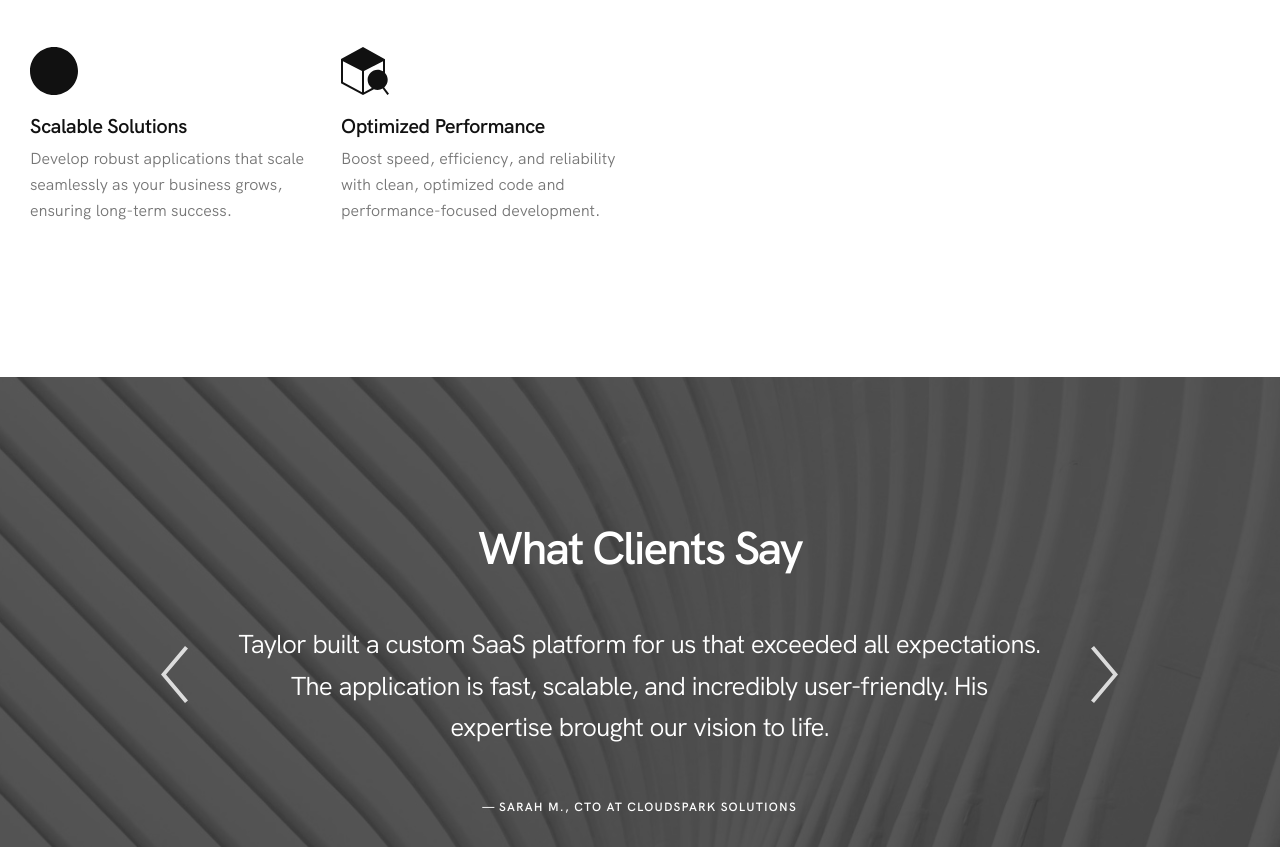
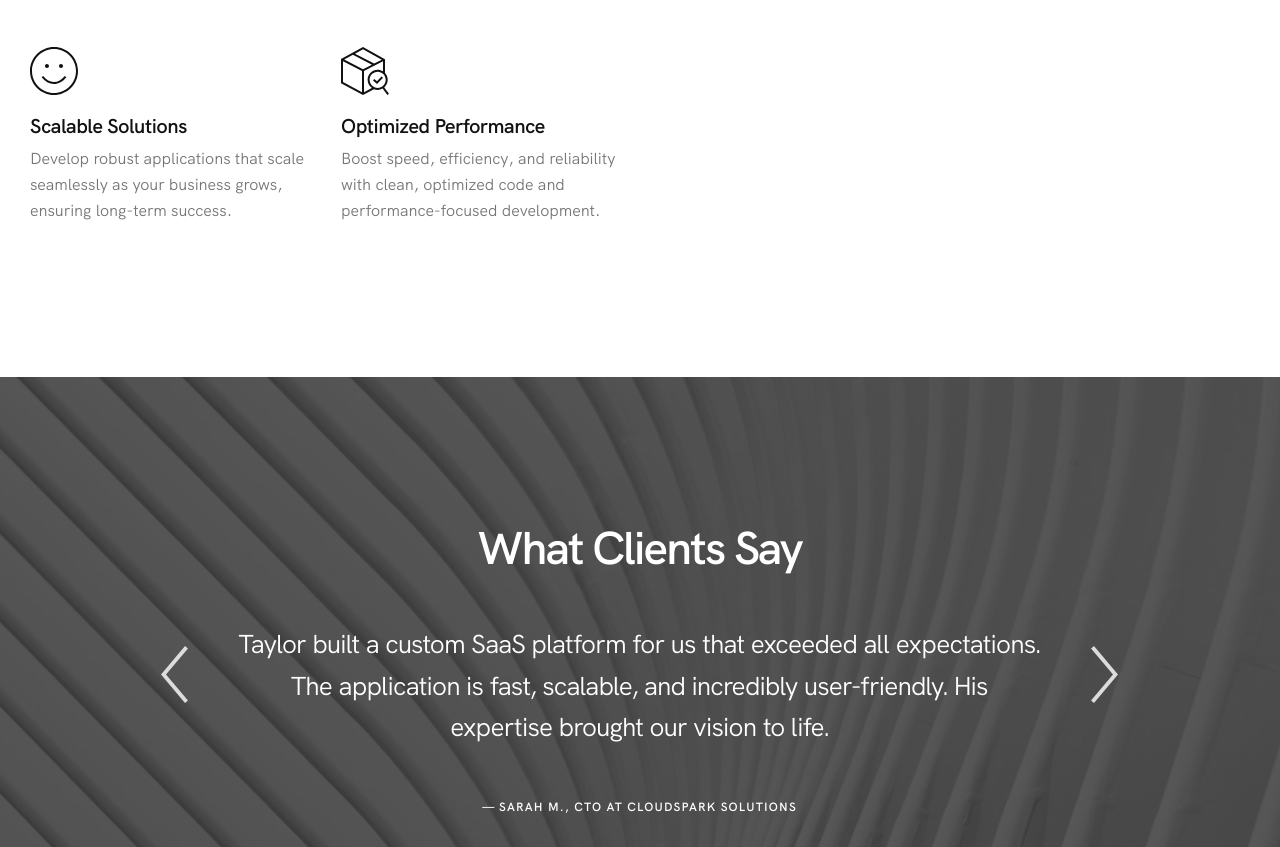
Before and after one commit to ogreadmore/fullstack, a plain HTML site: page index.html in a window 1280 px wide. Shown: the part 4617-5464 px from the top of the page. Drawn offline with Linux system fonts and the light colour scheme.

Commit message:
Update index.html

```diff
--- a/index.html
+++ b/index.html
@@ -542,9 +542,9 @@ You can find the code of your language here - https://www.w3schools.com/tags/ref
                     <div class="col-lg-6">
                         <div class="alt-features-item">
                             <div class="alt-features-icon">
-                                <svg width="24" height="24" viewBox="0 0 24 24" fill="currentColor" aria-hidden="true" focusable="false" xmlns="http://www.w3.org/2000/svg">
-                                <path d="M12 0c6.623 0 12 5.377 12 12s-5.377 12-12 12-12-5.377-12-12 5.377-12 12-12zm0 1c6.071 0 11 4.929 11 11s-4.929 11-11 11-11-4.929-11-11 4.929-11 11-11zm-.045 17.51h-.015c-2.285 0-4.469-1.189-6.153-3.349l.789-.614c1.489 1.911 3.394 2.963 5.364 2.963h.013c1.987-.004 3.907-1.078 5.408-3.021l.791.611c-1.693 2.194-3.894 3.405-6.197 3.41zm-3.468-10.01c.552 0 1 .448 1 1s-.448 1-1 1-1-.448-1-1 .448-1 1-1zm7.013 0c.552 0 1 .448 1 1s-.448 1-1 1-1-.448-1-1 .448-1 1-1z"/>
-                                </svg>
+                                                <svg width="24" height="24" viewBox="0 0 24 24" fill="currentColor" aria-hidden="true" focusable="false" xmlns="http://www.w3.org/2000/svg" fill-rule="evenodd" clip-rule="evenodd">
+                                                <path d="M12 0c6.623 0 12 5.377 12 12s-5.377 12-12 12-12-5.377-12-12 5.377-12 12-12zm0 1c6.071 0 11 4.929 11 11s-4.929 11-11 11-11-4.929-11-11 4.929-11 11-11zm-.045 17.51h-.015c-2.285 0-4.469-1.189-6.153-3.349l.789-.614c1.489 1.911 3.394 2.963 5.364 2.963h.013c1.987-.004 3.907-1.078 5.408-3.021l.791.611c-1.693 2.194-3.894 3.405-6.197 3.41zm-3.468-10.01c.552 0 1 .448 1 1s-.448 1-1 1-1-.448-1-1 .448-1 1-1zm7.013 0c.552 0 1 .448 1 1s-.448 1-1 1-1-.448-1-1 .448-1 1-1z"/>
+                                                </svg>
                             </div>
                             <h3 class="alt-features-title">Scalable Solutions</h3>
                             <div class="alt-features-descr">
@@ -558,9 +558,9 @@ You can find the code of your language here - https://www.w3schools.com/tags/ref
                     <div class="col-lg-6">
                         <div class="alt-features-item">
                             <div class="alt-features-icon">
-                                <svg width="24" height="24" viewBox="0 0 24 24" fill="currentColor" aria-hidden="true" focusable="false" xmlns="http://www.w3.org/2000/svg">
-                                    <path d="M21.62 20.196c1.055-.922 1.737-2.262 1.737-3.772 0-1.321-.521-2.515-1.357-3.412v-6.946l-11.001-6.066-11 6v12.131l11 5.869 5.468-2.917c.578.231 1.205.367 1.865.367.903 0 1.739-.258 2.471-.676l2.394 3.226.803-.596-2.38-3.208zm-11.121 2.404l-9.5-5.069v-10.447l9.5 4.946v10.57zm1-.001v-10.567l5.067-2.608.029.015.021-.04 4.384-2.256v5.039c-.774-.488-1.686-.782-2.668-.782-2.773 0-5.024 2.252-5.024 5.024 0 1.686.838 3.171 2.113 4.083l-3.922 2.092z"/>
-                                </svg>
+                                                <svg width="24" height="24" viewBox="0 0 24 24" fill="currentColor" aria-hidden="true" focusable="false" xmlns="http://www.w3.org/2000/svg" fill-rule="evenodd" clip-rule="evenodd">
+                                                    <path d="M21.62 20.196c1.055-.922 1.737-2.262 1.737-3.772 0-1.321-.521-2.515-1.357-3.412v-6.946l-11.001-6.066-11 6v12.131l11 5.869 5.468-2.917c.578.231 1.205.367 1.865.367.903 0 1.739-.258 2.471-.676l2.394 3.226.803-.596-2.38-3.208zm-11.121 2.404l-9.5-5.069v-10.447l9.5 4.946v10.57zm1-.001v-10.567l5.067-2.608.029.015.021-.04 4.384-2.256v5.039c-.774-.488-1.686-.782-2.668-.782-2.773 0-5.024 2.252-5.024 5.024 0 1.686.838 3.171 2.113 4.083l-3.922 2.092zm6.833-2.149c-2.219 0-4.024-1.808-4.024-4.026s1.805-4.025 4.024-4.025c2.22 0 4.025 1.807 4.025 4.025 0 2.218-1.805 4.026-4.025 4.026zm-.364-3.333l-1.306-1.147-.66.751 2.029 1.782 2.966-3.12-.725-.689-2.304 2.423zm-16.371-10.85l4.349-2.372 9.534 4.964-4.479 2.305-9.404-4.897zm9.4-5.127l9.404 5.186-3.832 1.972-9.565-4.98 3.993-2.178z"/>
+                                                </svg>
                             </div>
                             <h3 class="alt-features-title">Optimized Performance</h3>
                             <div class="alt-features-descr">
```
